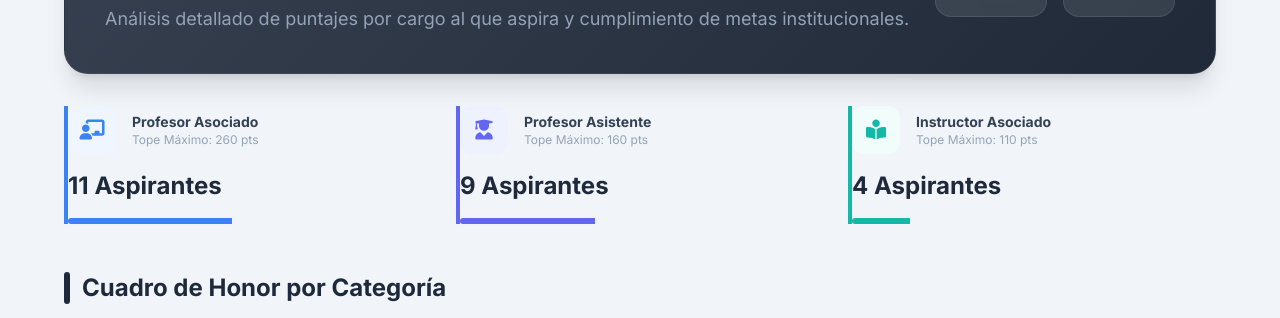
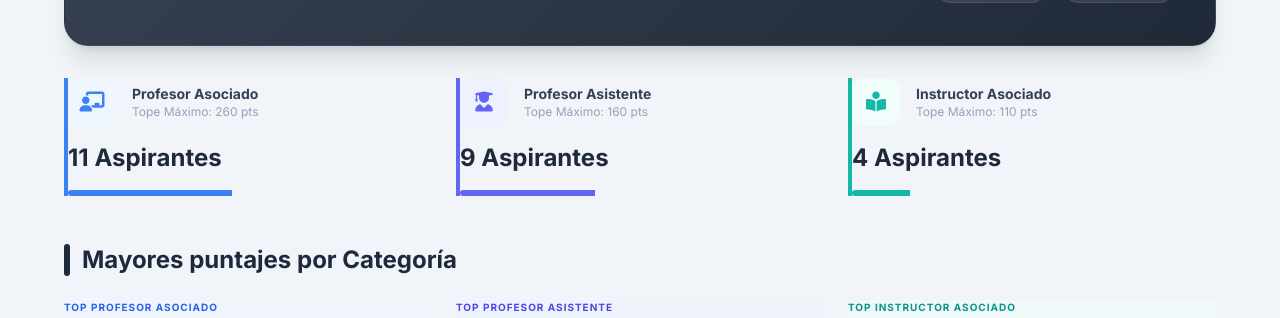
Before and after one commit to jairfranco94-png/Workreports, a plain HTML site: page index.html in a window 1280 px wide. Shown: the part 166-484 px from the top of the page. Drawn offline with nearby package versions, Linux system fonts and the light colour scheme.

Commit message:
Modify titles in index.html for better context
Updated header and section titles for clarity.

```diff
--- a/index.html
+++ b/index.html
@@ -25,7 +25,7 @@
             <div class="relative z-10 flex flex-col md:flex-row justify-between items-center">
                 <div class="text-center md:text-left">
                     <h1 class="text-4xl font-extrabold leading-tight tracking-tight mb-2">Reporte de resultados de la evaluación de la producción de profesores en concurso</h1>
-                    <p class="text-slate-400 text-lg">Análisis detallado de puntajes por cargo al que aspira y cumplimiento de metas institucionales.</p>
+                    <p class="text-slate-400 text-lg"></p>
                 </div>
                 <div class="flex gap-4 mt-8 md:mt-0">
                     <div class="bg-white/10 backdrop-blur-md p-4 rounded-2xl border border-white/10 w-28 text-center">
@@ -95,7 +95,7 @@
         <section class="mb-12">
             <div class="flex items-center gap-3 mb-6">
                 <div class="h-8 w-1.5 bg-slate-800 rounded-full"></div>
-                <h2 class="text-2xl font-bold text-slate-800">Cuadro de Honor por Categoría</h2>
+                <h2 class="text-2xl font-bold text-slate-800">Mayores puntajes por Categoría</h2>
             </div>
 
             <div class="grid grid-cols-1 md:grid-cols-3 gap-6">
```
